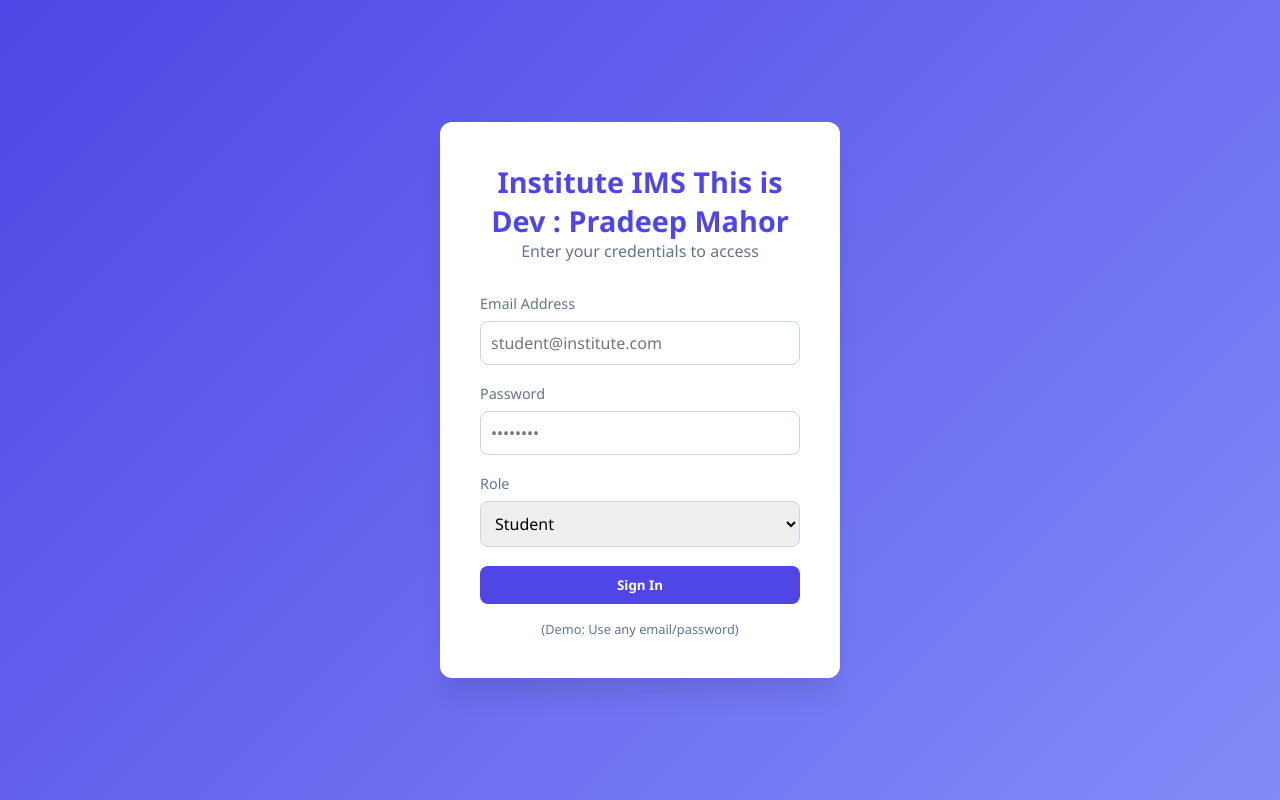
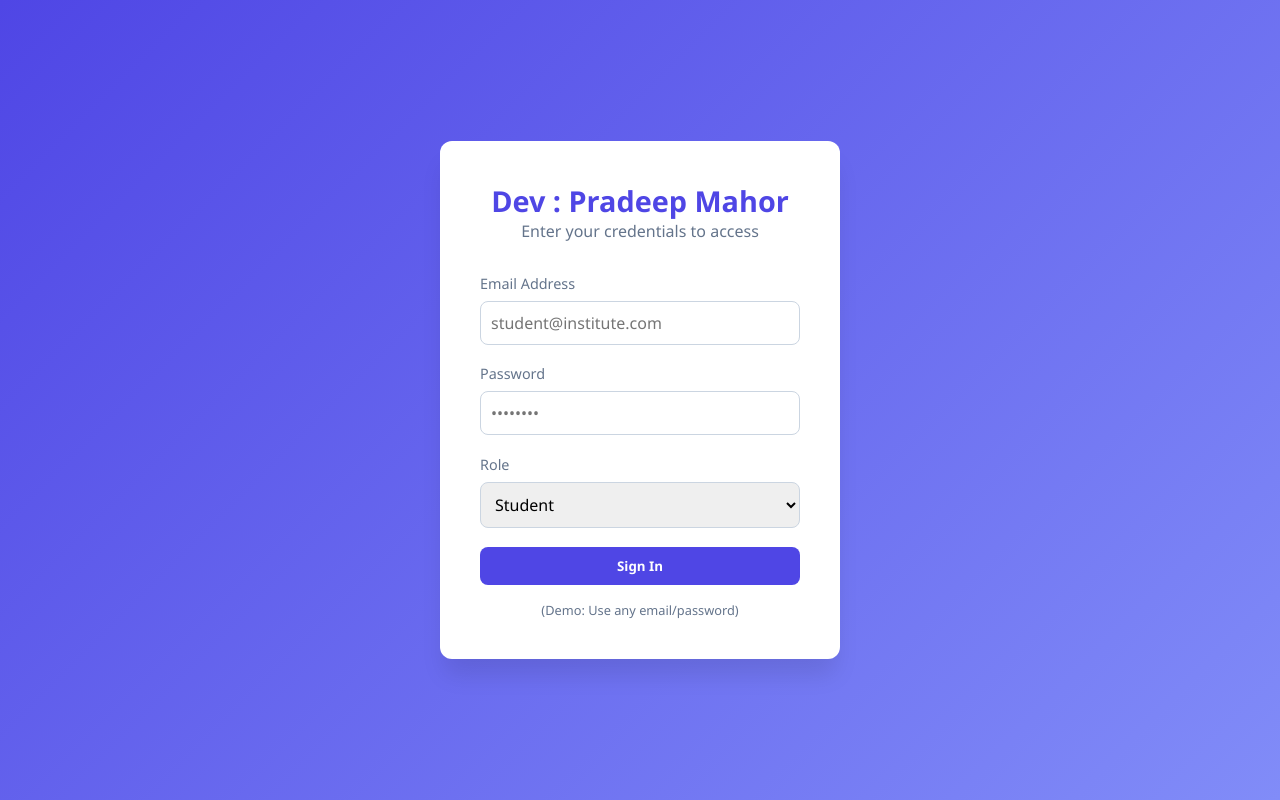
Before and after one commit to PradeepKMahor/PST-InstituteWebApp, a plain HTML site: page index.html in a window 1280 px wide. Drawn offline with Linux system fonts and the light colour scheme.

Commit message:
Index.html mod by Pradeep

```diff
--- a/index.html
+++ b/index.html
@@ -123,7 +123,7 @@
     <section id="login-view">
         <div class="login-card">
             <div class="login-header">
-                <h2>Institute IMS This is Dev : Pradeep Mahor</h2>
+                <h2>Dev : Pradeep Mahor</h2>
                 <p style="color:var(--text-light)">Enter your credentials to access</p>
             </div>
             <form id="login-form">
```
